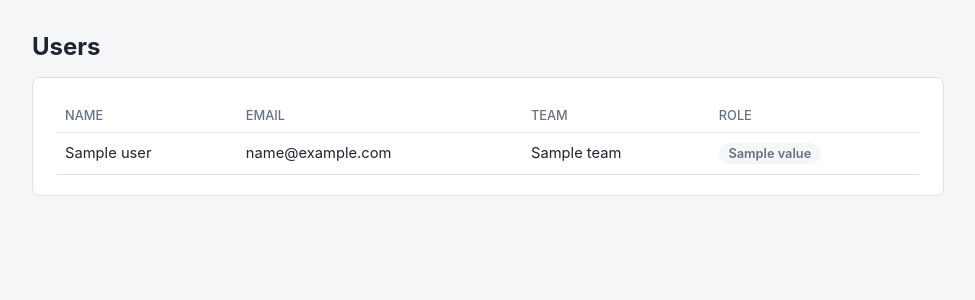
After one commit to fidoogle/traction-app, a FastAPI app: template app/templates/users/list.html in a window 1280 px wide. The commit adds this page. Shown: the top 300 px of the page, without its empty margins (152-1127 px from the left). Run offline with FastAPI, Linux system fonts and the light colour scheme; the template is opened without the code that fills it: most values are stand-ins (such as "Sample title", 1, 10 or a date in 2020).

Commit message:
Add Teams and Users pages
Both are org-scoped admin management pages: list + create form + delete
(with hx-confirm), and Users additionally gets an inline role-change
dropdown (admin only), following the same htmx status-select pattern
used elsewhere. Non-admins see a plain read-only list with no create
form and no delete/role controls. A user can't delete their own
account (guarded server-side, not just hidden in the UI).

Verified end-to-end in a real browser against live Postgres, logged in
as admin: created a team, deleted it (confirmed via hx-swap="delete"
removing the row, and confirmed gone from Postgres); created a user,
confirmed the password was hashed and never exposed in the response,
promoted their role via the dropdown, then deleted them; confirmed a
viewer sees neither page's admin controls; confirmed the server
independently rejects a viewer's forged POST/PATCH/DELETE on both
endpoints (403) regardless of what the UI shows; confirmed the
self-delete guard holds via direct fetch (400).

Also fixed a real login form regression along the way: the "Log in"
button's rendered position didn't match where synthetic clicks were
landing in this browser automation environment, causing several early
verification attempts to silently fail and leave the previous session
active - caught by checking /api/auth/me after each login rather than
trusting the click succeeded. Not an app bug, but worth noting as a
reminder to always verify auth state after a login step rather than
assuming the interaction worked.

```diff
--- a/app/static/style.css
+++ b/app/static/style.css
@@ -124,6 +124,8 @@ th { color: var(--text-muted); font-weight: 500; font-size: 0.8rem; text-transfo
   border-radius: 999px;
   font-size: 0.8rem;
   font-weight: 600;
+  color: var(--text-muted);
+  background: var(--bg);
 }
 
 .badge.on_track { color: var(--on-track); background: var(--on-track-bg); }
@@ -208,6 +210,17 @@ button.primary {
 
 button.primary:hover { background: var(--brand-dark); }
 
+.link-danger {
+  background: none;
+  border: none;
+  color: var(--off-track);
+  cursor: pointer;
+  font-size: 0.85rem;
+  padding: 0;
+}
+
+.link-danger:hover { text-decoration: underline; }
+
 .error {
   background: var(--off-track-bg);
   color: var(--off-track);
--- a/app/templates/base.html
+++ b/app/templates/base.html
@@ -16,6 +16,8 @@
       <a href="/rocks">Rocks</a>
       <a href="/issues">Issues</a>
       <a href="/todos">To-Dos</a>
+      <a href="/teams">Teams</a>
+      <a href="/users">Users</a>
       <span class="user-info">{{ current_user.name }} &middot; {{ current_user.role.value }}</span>
       <form class="logout-form" method="post" action="/logout">
         <button type="submit">Log out</button>
--- /dev/null
+++ b/app/templates/users/_row.html
@@ -0,0 +1,40 @@
+<tr id="user-row-{{ user.id }}">
+  <td>{{ user.name }}</td>
+  <td>{{ user.email }}</td>
+  <td>{{ user.team.name }}</td>
+  <td>
+    {% if current_user.role.value == "admin" %}
+      <select
+        class="status-select"
+        name="role"
+        hx-patch="/users/{{ user.id }}/role"
+        hx-target="#user-row-{{ user.id }}"
+        hx-swap="outerHTML"
+        hx-trigger="change"
+      >
+        {% for choice in UserRole %}
+        <option value="{{ choice.value }}" {% if choice == user.role %}selected{% endif %}>
+          {{ choice.value }}
+        </option>
+        {% endfor %}
+      </select>
+    {% else %}
+      <span class="badge">{{ user.role.value }}</span>
+    {% endif %}
+  </td>
+  {% if current_user.role.value == "admin" %}
+  <td>
+    {% if user.id != current_user.id %}
+    <button
+      class="link-danger"
+      hx-delete="/users/{{ user.id }}"
+      hx-target="#user-row-{{ user.id }}"
+      hx-swap="delete"
+      hx-confirm="Remove {{ user.name }}'s account? This cannot be undone."
+    >
+      Delete
+    </button>
+    {% endif %}
+  </td>
+  {% endif %}
+</tr>
--- /dev/null
+++ b/app/templates/users/list.html
@@ -0,0 +1,65 @@
+{% extends "base.html" %}
+{% block title %}Users - Traction/EOS{% endblock %}
+{% block content %}
+<h1>Users</h1>
+
+{% if current_user.role.value == "admin" %}
+<div class="card">
+  <h2>Add a user</h2>
+  <form hx-post="/users" hx-target="#users-table-body" hx-swap="afterbegin"
+        hx-on::after-request="if(event.detail.successful) this.reset()">
+    <div class="form-row">
+      <div class="field">
+        <label for="name">Name</label>
+        <input type="text" id="name" name="name" required>
+      </div>
+      <div class="field">
+        <label for="email">Email</label>
+        <input type="email" id="email" name="email" required>
+      </div>
+      <div class="field">
+        <label for="team_id">Team</label>
+        <select id="team_id" name="team_id" required>
+          {% for team in teams %}
+          <option value="{{ team.id }}">{{ team.name }}</option>
+          {% endfor %}
+        </select>
+      </div>
+      <div class="field">
+        <label for="role">Role</label>
+        <select id="role" name="role" required>
+          {% for choice in UserRole %}
+          <option value="{{ choice.value }}" {% if choice.value == "member" %}selected{% endif %}>
+            {{ choice.value }}
+          </option>
+          {% endfor %}
+        </select>
+      </div>
+      <div class="field">
+        <label for="password">Temporary password</label>
+        <input type="password" id="password" name="password" minlength="8" required>
+      </div>
+      <button class="primary" type="submit">Add user</button>
+    </div>
+  </form>
+</div>
+{% endif %}
+
+<div class="card">
+  <table>
+    <thead>
+      <tr>
+        <th>Name</th><th>Email</th><th>Team</th><th>Role</th>
+        {% if current_user.role.value == "admin" %}<th></th>{% endif %}
+      </tr>
+    </thead>
+    <tbody id="users-table-body">
+      {% for user in users %}
+        {% include "users/_row.html" %}
+      {% else %}
+      <tr><td colspan="5">No users yet.</td></tr>
+      {% endfor %}
+    </tbody>
+  </table>
+</div>
+{% endblock %}
--- a/app/web/routes.py
+++ b/app/web/routes.py
@@ -4,7 +4,9 @@ from app.web.auth_routes import router as auth_routes
 from app.web.dashboard_routes import router as dashboard_routes
 from app.web.issues_routes import router as issues_routes
 from app.web.rocks_routes import router as rocks_routes
+from app.web.teams_routes import router as teams_routes
 from app.web.todos_routes import router as todos_routes
+from app.web.users_routes import router as users_routes
 
 web_router = APIRouter()
 web_router.include_router(auth_routes)
@@ -12,3 +14,5 @@ web_router.include_router(dashboard_routes)
 web_router.include_router(rocks_routes)
 web_router.include_router(issues_routes)
 web_router.include_router(todos_routes)
+web_router.include_router(teams_routes)
+web_router.include_router(users_routes)
```
Also changed, not shown: app/templates/teams/_row.html (added, +17 -0 lines), app/templates/teams/list.html (added, +43 -0 lines), app/web/teams_routes.py (added, +64 -0 lines), app/web/users_routes.py (added, +125 -0 lines).
